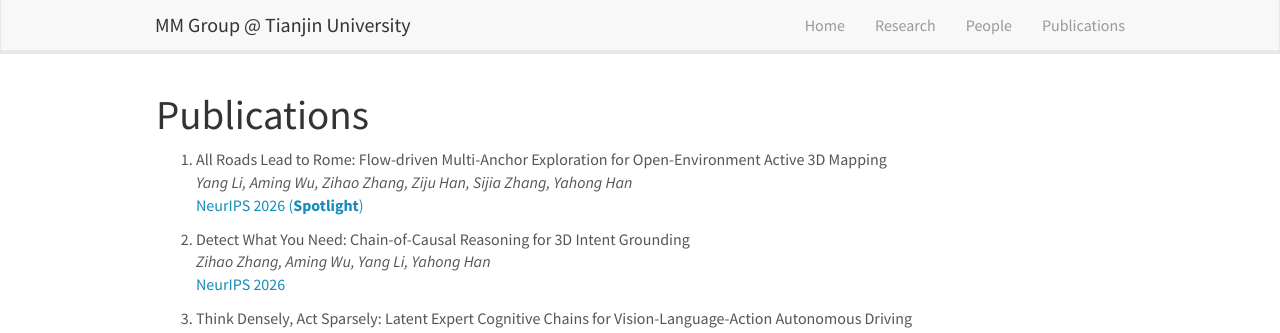
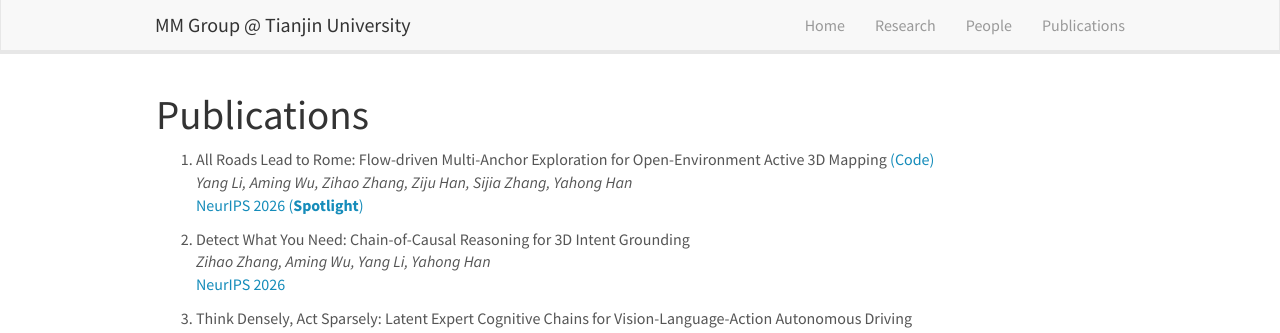
Before and after one commit to tjumm/tjumm.github.io, a Jekyll site: the page built from _pages/publications.md, in a window 1280 px wide and 900 px high. Shown: the top 333 px of the window. Built offline with Jekyll 4.4.1, drawn with Linux system fonts in a browser that asks for light colours; comment, search, counter and statistics services are not loaded.

Commit message:
Update publist.yml

```diff
--- a/_data/publist.yml
+++ b/_data/publist.yml
@@ -1,4 +1,4 @@
-- title: "1. All Roads Lead to Rome: Flow-driven Multi-Anchor Exploration for Open-Environment Active 3D Mapping"
+- title: "1. All Roads Lead to Rome: Flow-driven Multi-Anchor Exploration for Open-Environment Active 3D Mapping <a href='https://vollichor.github.io/FAME/'>(Code)</a>"
   image: dummy.png
   description:
   authors: Yang Li, Aming Wu, Zihao Zhang, Ziju Han, Sijia Zhang, Yahong Han
```
